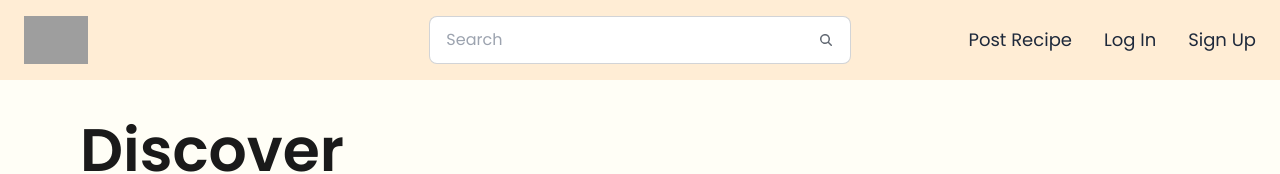
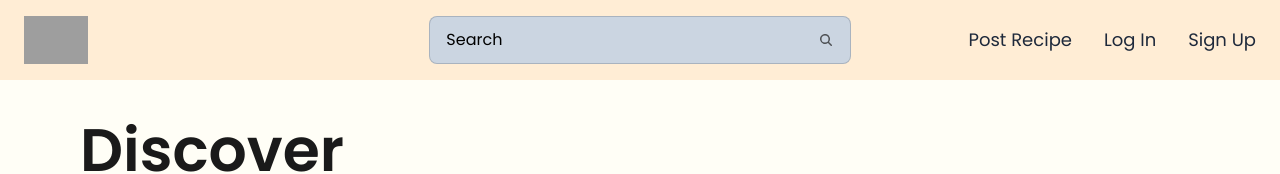
Before and after one commit to DeathlessKraken/fantasy-recipe-book, a React (Vite) app in the folder client/: page / in a window 1280 px wide. Shown: the top 174 px of the page. Built offline with nearby package versions, Linux system fonts and the light colour scheme; grey boxes are pictures that could not be loaded.

Commit message:
updated search bar colors

```diff
--- a/client/src/components/Search.jsx
+++ b/client/src/components/Search.jsx
@@ -1,8 +1,8 @@
 
 export default function Search() {
     return (
-        <label className="input input-bordered flex items-center gap-2 max-w-96 lg:max-w-none">
-            <input type="text" className="grow" placeholder="Search" />
+        <label className="input input-bordered flex items-center gap-2 max-w-96 lg:max-w-none text-default bg-slate-300 active:!bg-slate-500">
+            <input type="text" className="grow placeholder-black active:!bg-slate-500" placeholder="Search" />
             <svg xmlns="http://www.w3.org/2000/svg" viewBox="0 0 16 16" fill="currentColor" className="w-4 h-4 opacity-70"><path fillRule="evenodd" d="M9.965 11.026a5 5 0 1 1 1.06-1.06l2.755 2.754a.75.75 0 1 1-1.06 1.06l-2.755-2.754ZM10.5 7a3.5 3.5 0 1 1-7 0 3.5 3.5 0 0 1 7 0Z" clipRule="evenodd" /></svg>
         </label>
     );
--- a/client/src/main.jsx
+++ b/client/src/main.jsx
@@ -23,6 +23,7 @@ Create recipe post
 Edit recipe post
 Delete recipe post
 Register account
+Update user account information
 Login to account
 Logout of account
 */
@@ -43,6 +44,7 @@ const router = createBrowserRouter([
             //{ path: "recipe/:id/edit", element: <EditRecipe /> },
             //{ path: "recipe/:id/delete", element: <DeleteRecipe /> },
             { path: "register", element: <Register />, action: registerAction },
+            //{ path: "user/:id/update", element: <UpdateAccount /> },
             { path: "login", element: <Login />, action: loginAction },
             //{ path: "logout", element: <Logout /> },
         ]
```
